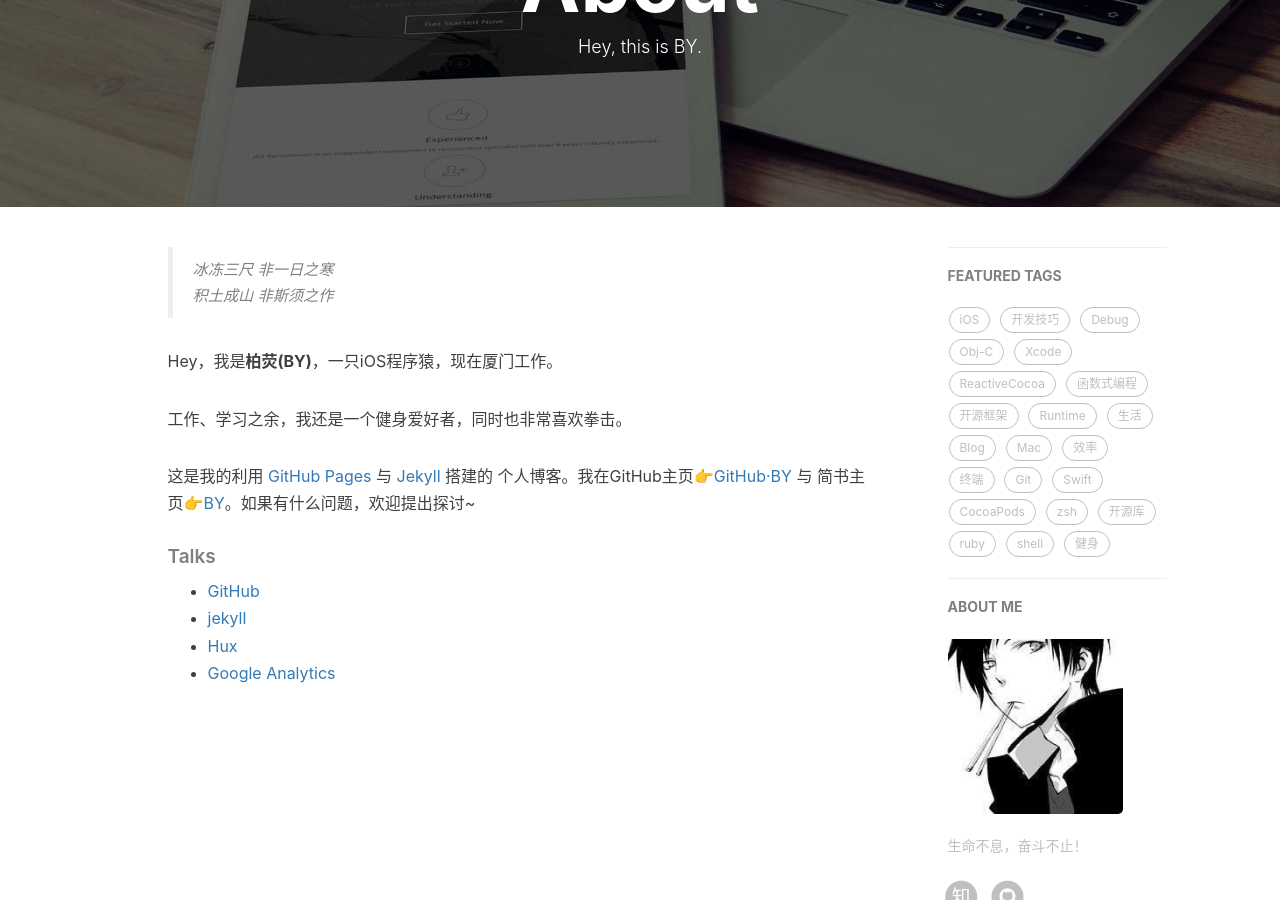
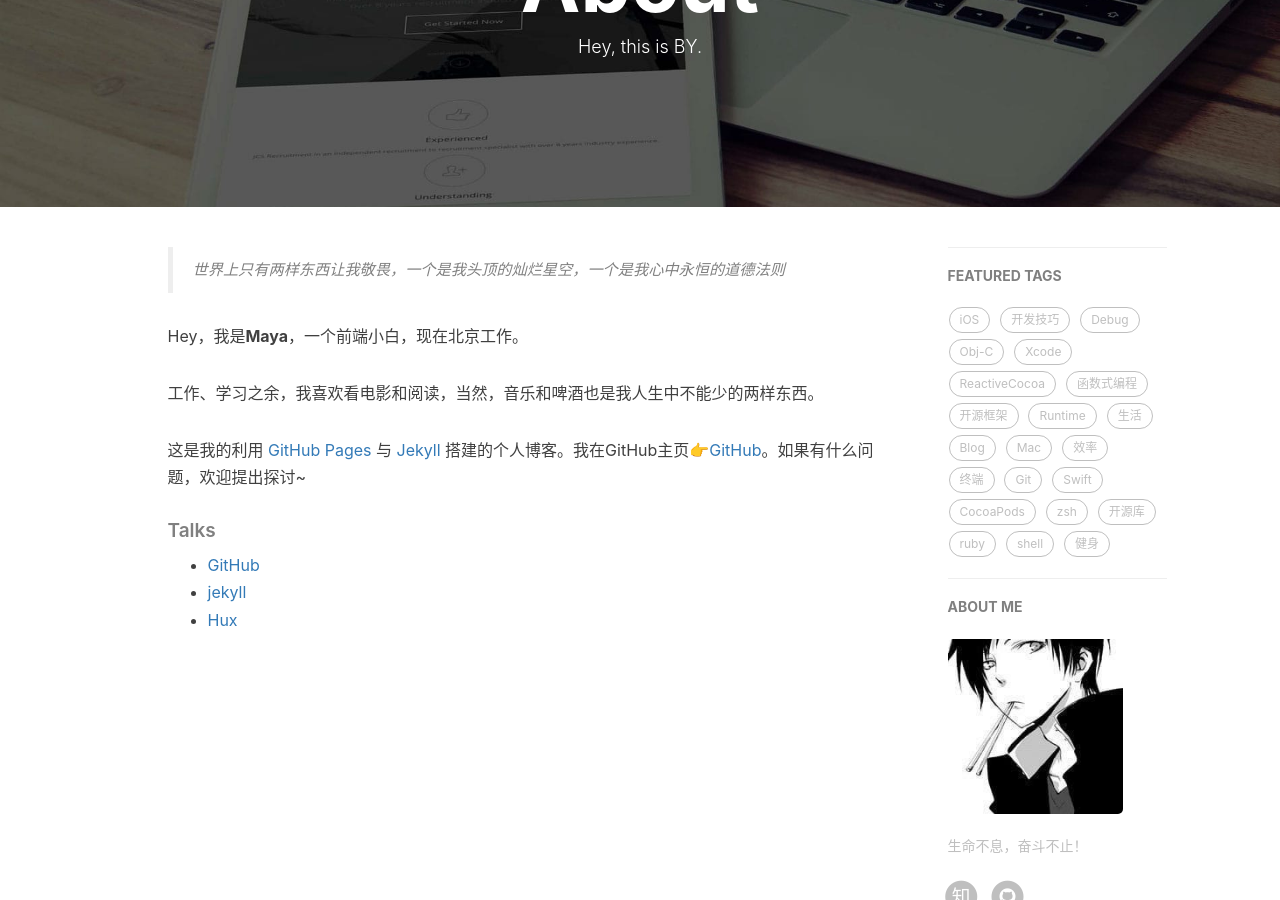
Before and after one commit to zghbyslzf/zghbyslzf.github.io, a Jekyll site: the page built from about.html, in a window 1280 px wide and 900 px high, scrolled down 211 px. Built offline with Jekyll 4.4.1, drawn with Linux system fonts in a browser that asks for light colours; nearby versions of some CDN libraries; comment, search, counter and statistics services are not loaded.

Commit message:
修改个人简介

```diff
--- a/about.html
+++ b/about.html
@@ -15,14 +15,13 @@ header-img: "img/post-bg-rwd.jpg"
 <div class="zh post-container">
 
     <!--copied from markdown -->
-    <blockquote><p>冰冻三尺 非一日之寒<br>
-    积土成山 非斯须之作</p></blockquote>
+    <blockquote><p>世界上只有两样东西让我敬畏，一个是我头顶的灿烂星空，一个是我心中永恒的道德法则</p></blockquote>
 
-    <p>Hey，我是<strong>柏荧(BY)</strong>，一只iOS程序猿，现在厦门工作。</p>
+    <p>Hey，我是<strong>Maya</strong>，一个前端小白，现在北京工作。</p>
 
-    <p>工作、学习之余，我还是一个健身爱好者，同时也非常喜欢拳击。</p>
+    <p>工作、学习之余，我喜欢看电影和阅读，当然，音乐和啤酒也是我人生中不能少的两样东西。</p>
 
-    <p>这是我的利用 <a href="https://pages.github.com/">GitHub Pages</a> 与 <a href="http://jekyll.com.cn/">Jekyll</a> 搭建的 个人博客。我在GitHub主页<a href="https://github.com/qiubaiying">👉GitHub·BY</a> 与 简书主页<a href="https://http://www.jianshu.com/u/e71990ada2fd">👉BY</a>。如果有什么问题，欢迎提出探讨~</p>
+    <p>这是我的利用 <a href="https://pages.github.com/">GitHub Pages</a> 与 <a href="http://jekyll.com.cn/">Jekyll</a> 搭建的个人博客。我在GitHub主页<a href="https://github.com/zghbyslzf">👉GitHub</a>。如果有什么问题，欢迎提出探讨~</p>
 
     <p></p>
 
@@ -32,7 +31,7 @@ header-img: "img/post-bg-rwd.jpg"
         <li><a href="https://github.com">GitHub</a></li>
         <li><a href="http://jekyll.com.cn/">jekyll</a></li>
         <li><a href="http://huangxuan.me/">Hux</a></li>
-        <li><a href="https://analytics.google.com/analytics">Google Analytics</a></li>
+        <!-- <li><a href="https://analytics.google.com/analytics">Google Analytics</a></li> -->
     </ul>
 </div>
 
```
Also changed, not shown: 2 other files.
